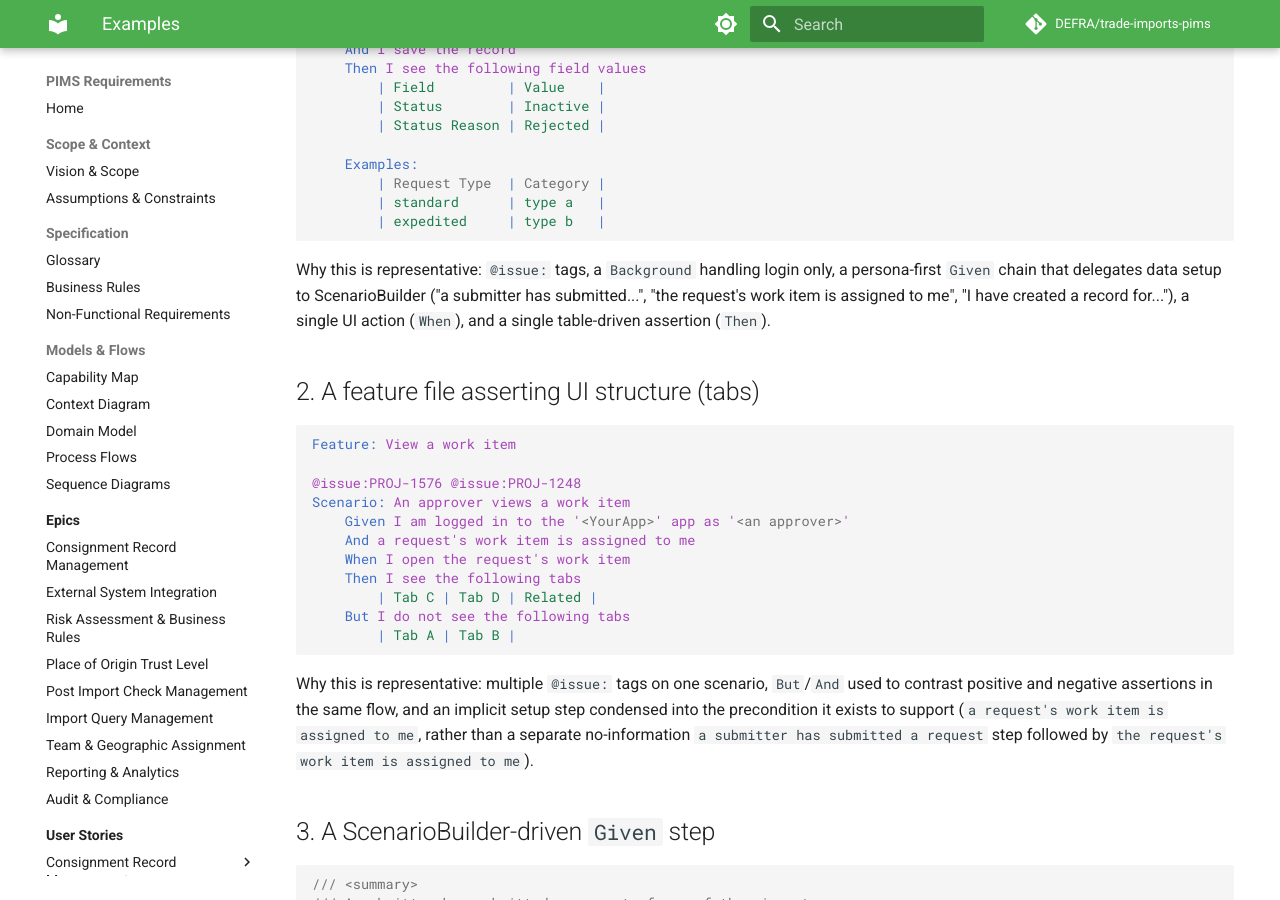
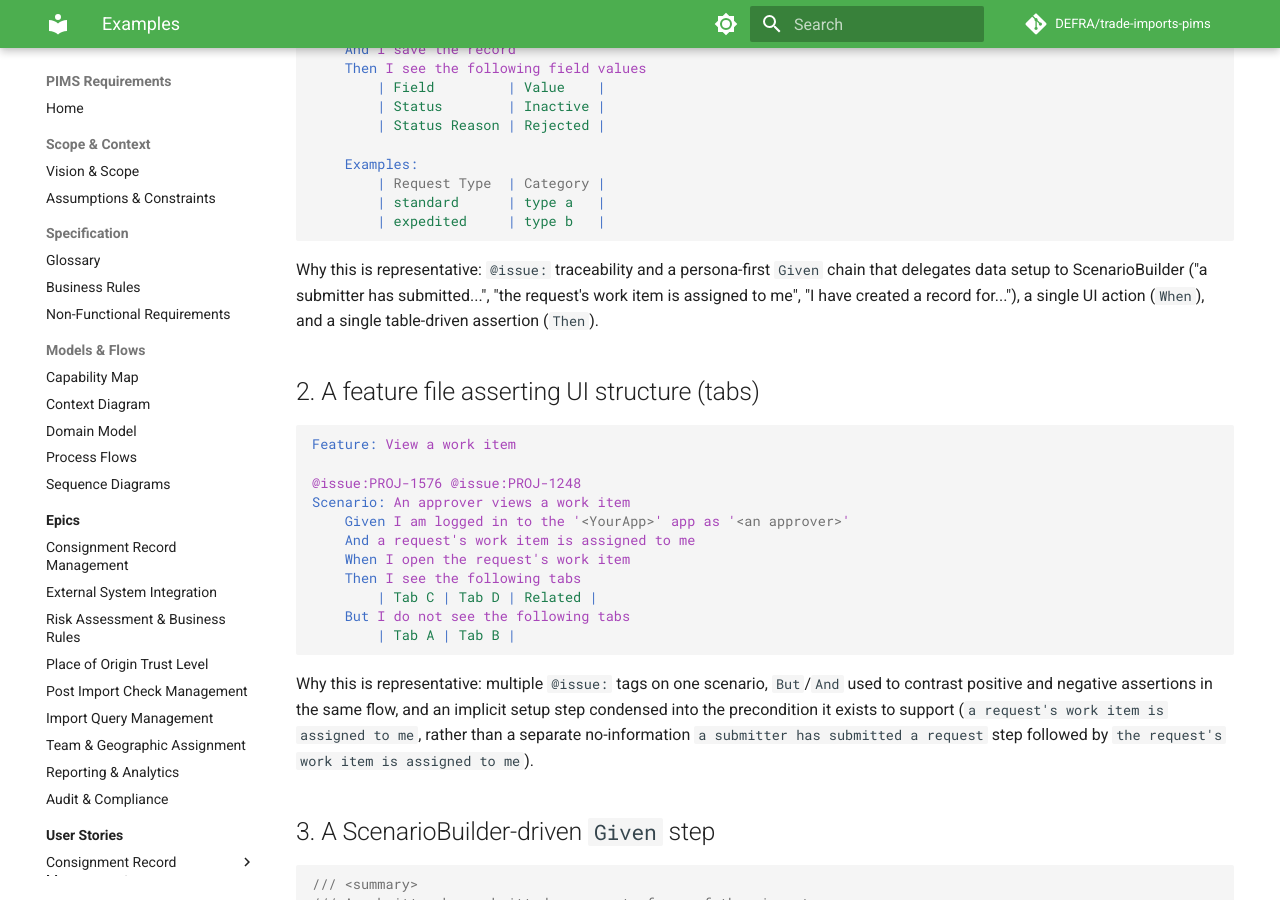
Before and after one commit to DEFRA/trade-imports-pims, an MkDocs documentation site: the page built from docs/testing/acceptance/examples.md, in a window 1280 px wide and 900 px high, scrolled down 603 px. Built offline with MkDocs 1.6.1 and Material for MkDocs 9.7.7, drawn with Linux system fonts in a browser that asks for light colours; a script that is not in the unit is left out; comment, search, counter and statistics services are not loaded.

````diff
--- a/docs/testing/acceptance/examples.md
+++ b/docs/testing/acceptance/examples.md
@@ -36,8 +36,7 @@ Scenario Outline: An approver rejects a submission
 		| expedited     | type b   |
 ```
 
-Why this is representative: `@issue:` tags, a
-`Background` handling login only, a persona-first `Given` chain that
+Why this is representative: `@issue:` traceability and a persona-first `Given` chain that
 delegates data setup to ScenarioBuilder ("a submitter has submitted...",
 "the request's work item is assigned to me", "I have created a record
 for..."), a single UI action (`When`), and a single table-driven assertion
````
